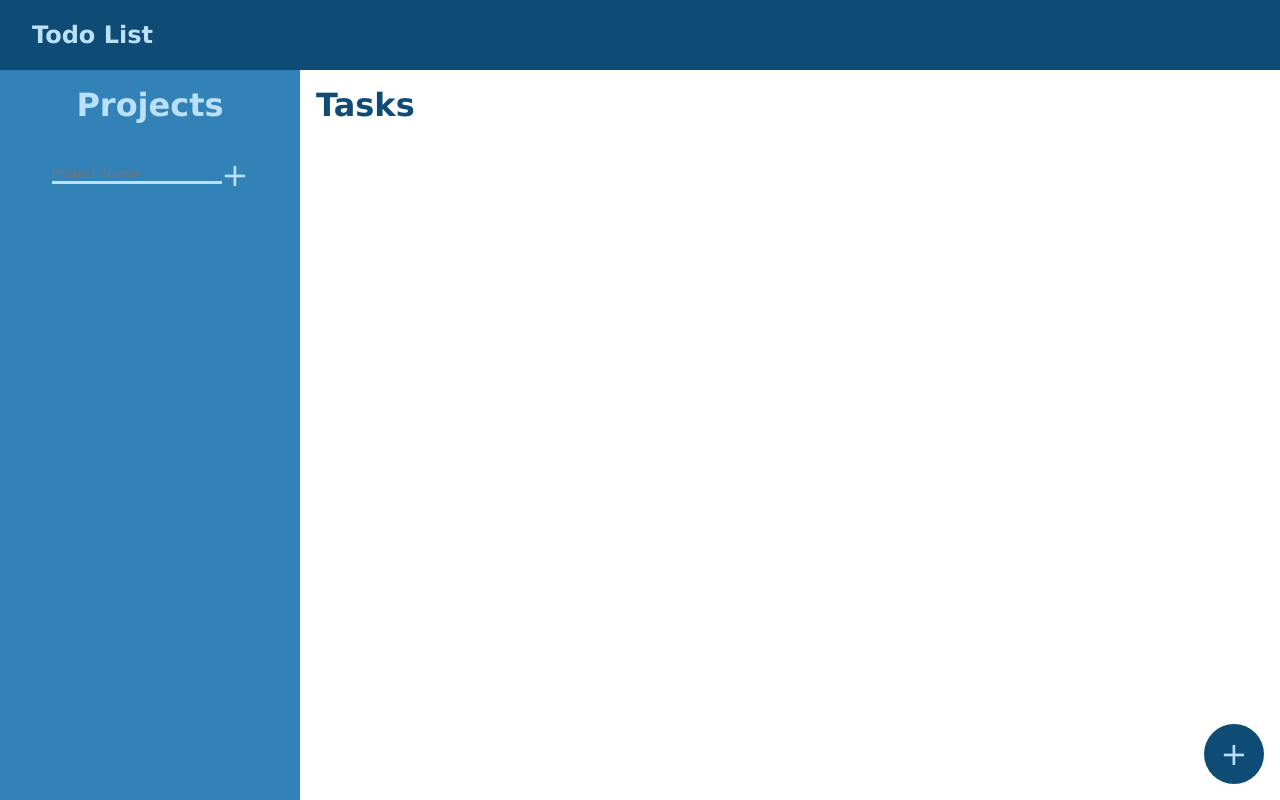
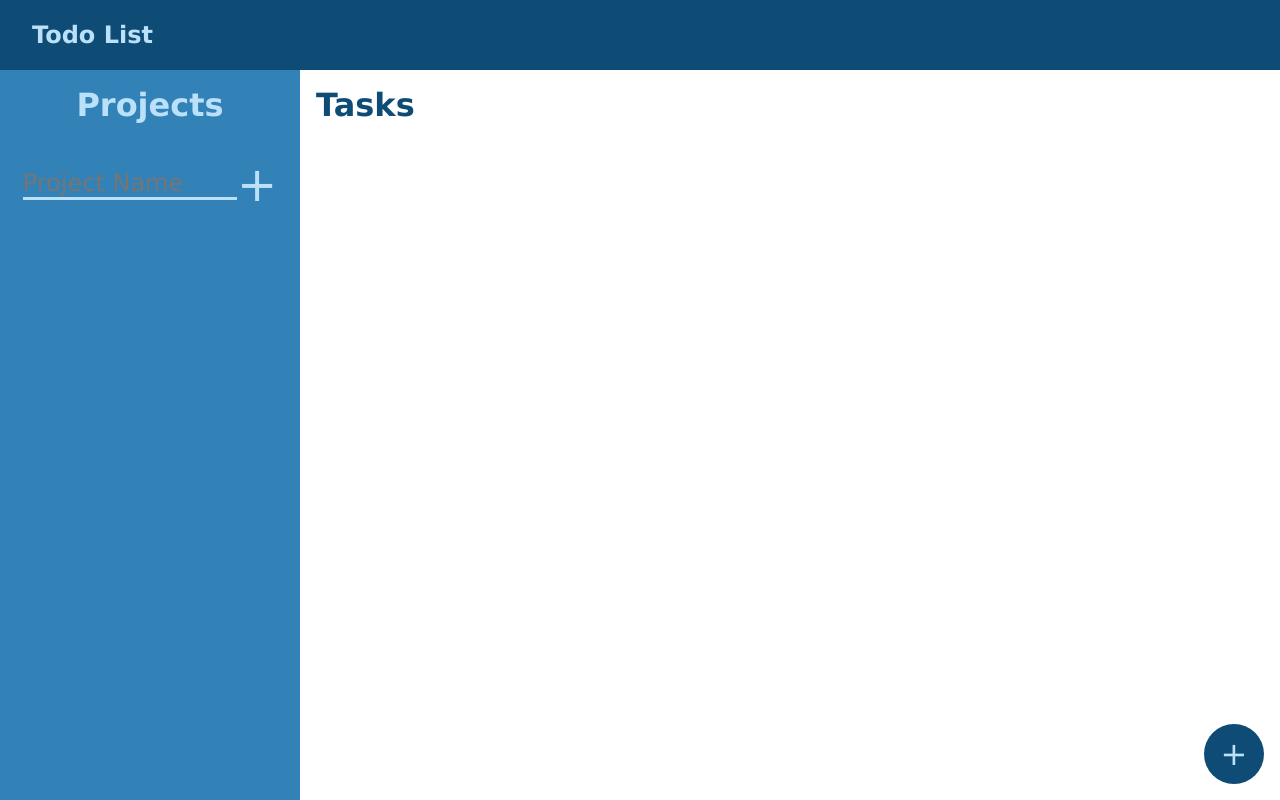
Before and after one commit to clements50/todo-list, a plain HTML site: page index.html in a window 1280 px wide. Drawn offline with Linux system fonts and the light colour scheme.

Commit message:
fix size of project name input

```diff
--- a/css/index.css
+++ b/css/index.css
@@ -76,12 +76,14 @@ nav {
   border-bottom: 3px solid #bbe1fa;
   background: none;
   outline: none;
+  font-size: 1.5rem;
+  width: 80%
 }
 
 .project-btn {
 background: none;
 border: none;
-font-size: 2rem;
+font-size: 3rem;
 }
 
 .active {
```
